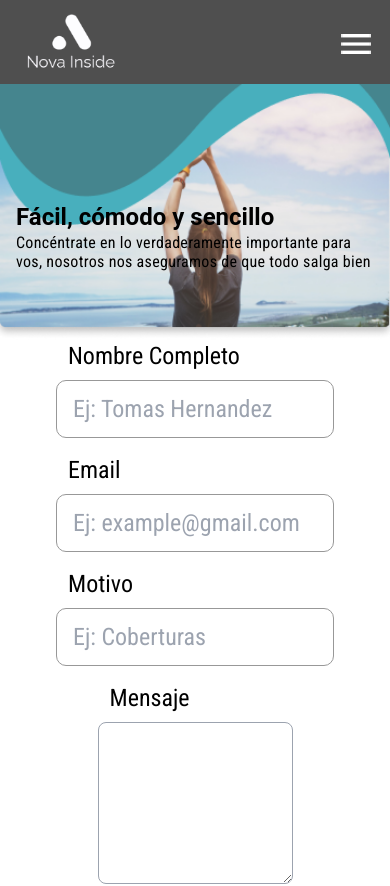
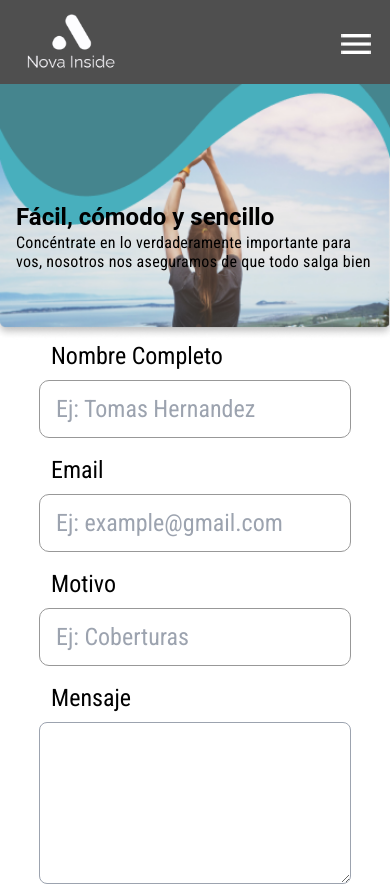
Before and after one commit to joblyapp/team-legumbre, a React (Vite) app: page /contacto in a window 390 px wide. Shown: the top 886 px of the page. Built offline with nearby package versions, Linux system fonts and the light colour scheme; a web font is replaced by a local one.

Commit message:
JF-05: fix contact footer image

```diff
--- a/src/componentes/contact/Contact.jsx
+++ b/src/componentes/contact/Contact.jsx
@@ -5,7 +5,7 @@ import RegisterValidation from "../../Helpers/FormValidations/RegisterValidation
 
 const Contact = () => {
   return (
-    <div className={styles.fullContainer}>
+    <div className={`min-h-full ${styles.fullContainer}`}>
       <picture className={styles.imgContainer}>
         <img className={styles.headerWave} src={`/imagenes/signup-wave.png`} />
         <source
@@ -21,7 +21,7 @@ const Contact = () => {
           </p>
         </div>
       </picture>
-      <div className="bg-white flex flex-col w-1/2 h-full rounded-l-xl lg:p-24">
+      <div className="bg-white flex flex-col desk:w-1/2 w-4/5 lg:h-full rounded-l-xl lg:p-24">
         <div className="pb-12 hidden lg:flex lg:flex-col">
             <h1 className="text-6xl">Contacto</h1>
             <p className="text text-2xl text-[#575757]">Estamos para ayudarte, déjanos tu duda</p>
```
